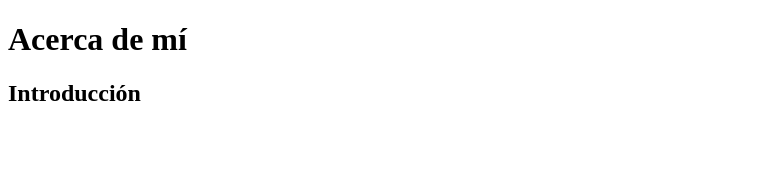
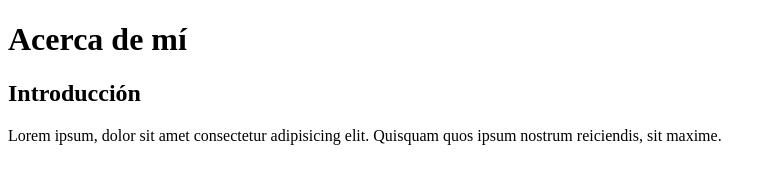
Before and after one commit to LuisSanchezRamos/demo-git-g29, a plain HTML site: page index.html in a window 1280 px wide. Shown: the whole page, without its empty margins (0-772 px from the left). Drawn offline with Linux system fonts and the light colour scheme.

Commit message:
cambiando titutlo y agregando informacion en el html

```diff
--- a/index.html
+++ b/index.html
@@ -9,6 +9,11 @@
       <h1>Acerca de mí</h1>
       <section>
         <h2>Introducción</h2>
+        <article>
+            <p>Lorem ipsum, dolor sit amet consectetur adipisicing elit.
+                 Quisquam quos ipsum nostrum reiciendis, sit maxime.
+                </p>
+        </article>
       </section>
     </header>
   </body>
```
